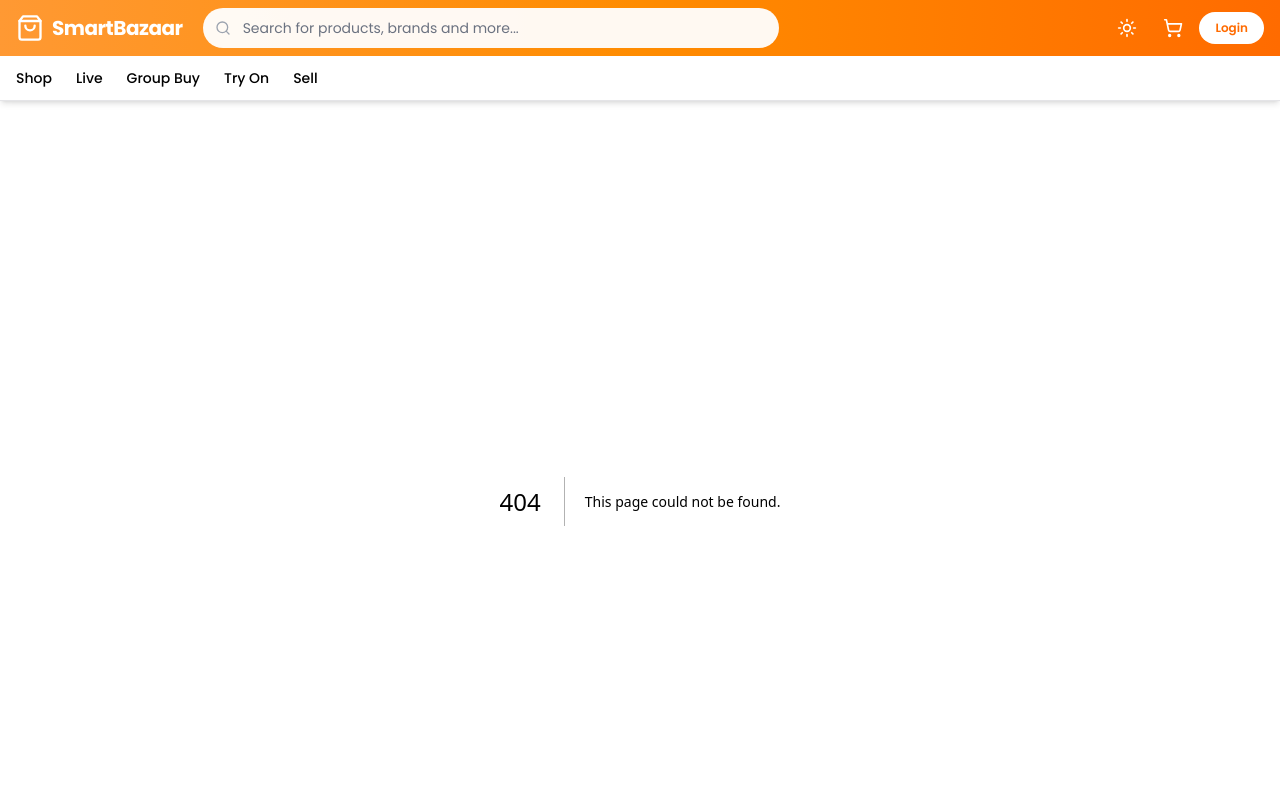
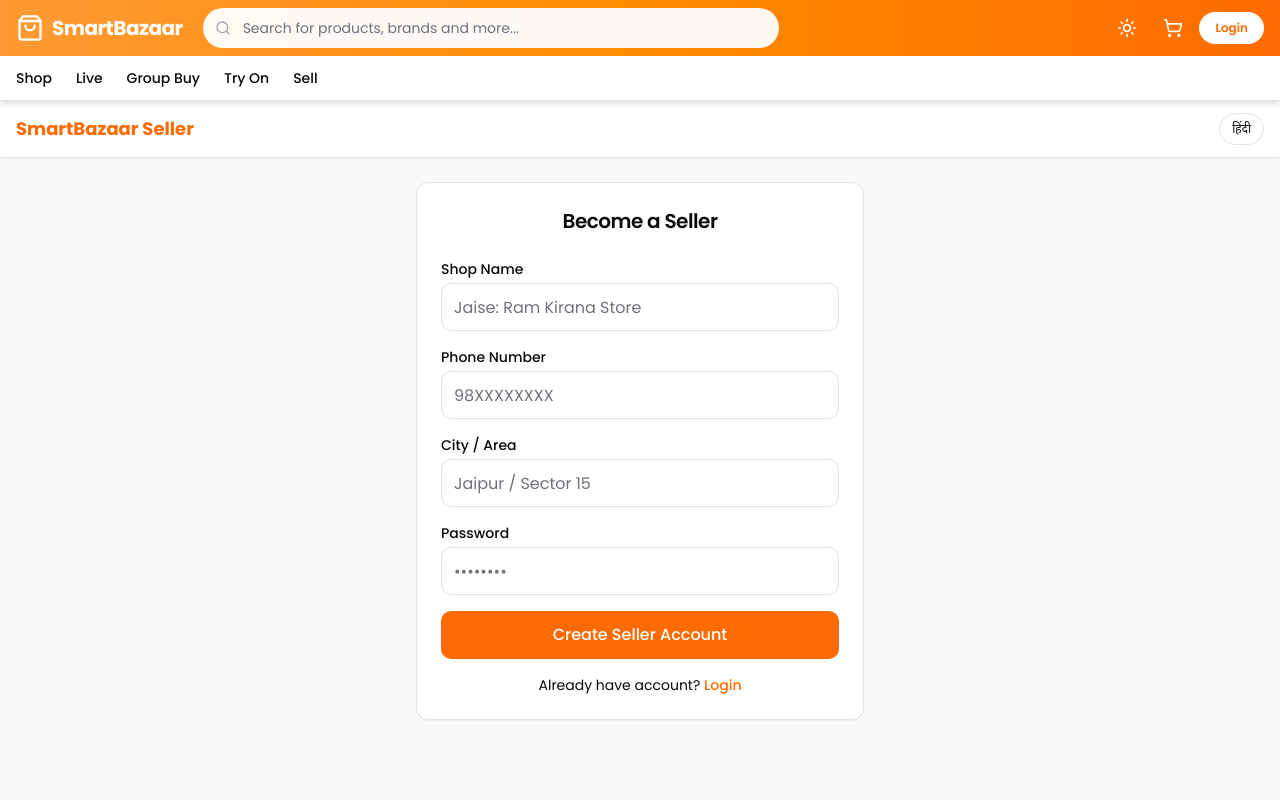
Before and after one commit to noimnotanshul/SmartBazaar, a Next.js app: page /seller/signup in a window 1280 px wide. Before the commit this address had no page. Shown: the top 800 px of the page. Built offline with nearby package versions, Linux system fonts and the light colour scheme.

Commit message:
Create page.tsx

```diff
--- /dev/null
+++ b/app/seller/signup/page.tsx
@@ -0,0 +1,112 @@
+"use client"
+
+import { useState } from "react"
+import { useRouter } from "next/navigation"
+import { useSellerLang } from "@/lib/seller-language"
+import { Button } from "@/components/ui/button"
+import { Input } from "@/components/ui/input"
+import { Card, CardContent, CardHeader, CardTitle } from "@/components/ui/card"
+import Link from "next/link"
+import { toast } from "sonner"
+
+export default function SellerSignupPage() {
+  const { t } = useSellerLang()
+  const router = useRouter()
+  const [loading, setLoading] = useState(false)
+  const [form, setForm] = useState({
+    shopName: "",
+    phone: "",
+    city: "",
+    password: "",
+  })
+
+  const handleSubmit = async (e: React.FormEvent) => {
+    e.preventDefault()
+    if (!form.shopName || !form.phone || !form.city || !form.password) {
+      toast.error("Saari fields bharo")
+      return
+    }
+
+    setLoading(true)
+    try {
+      // Simple local storage for now (later connect Supabase)
+      const sellerData = {
+        id: "seller_" + Date.now(),
+        ...form,
+        role: "seller",
+      }
+      localStorage.setItem("seller_data", JSON.stringify(sellerData))
+      toast.success("Account ban gaya!")
+      router.push("/seller")
+    } catch (err) {
+      toast.error("Kuch galat ho gaya")
+    } finally {
+      setLoading(false)
+    }
+  }
+
+  return (
+    <div className="max-w-md mx-auto">
+      <Card>
+        <CardHeader>
+          <CardTitle className="text-xl text-center">{t("signupTitle")}</CardTitle>
+        </CardHeader>
+        <CardContent>
+          <form onSubmit={handleSubmit} className="space-y-4">
+            <div>
+              <label className="text-sm font-medium mb-1 block">{t("shopName")}</label>
+              <Input
+                value={form.shopName}
+                onChange={(e) => setForm({ ...form, shopName: e.target.value })}
+                placeholder="Jaise: Ram Kirana Store"
+                className="h-12 text-base"
+              />
+            </div>
+            <div>
+              <label className="text-sm font-medium mb-1 block">{t("phone")}</label>
+              <Input
+                type="tel"
+                value={form.phone}
+                onChange={(e) => setForm({ ...form, phone: e.target.value })}
+                placeholder="98XXXXXXXX"
+                className="h-12 text-base"
+              />
+            </div>
+            <div>
+              <label className="text-sm font-medium mb-1 block">{t("city")}</label>
+              <Input
+                value={form.city}
+                onChange={(e) => setForm({ ...form, city: e.target.value })}
+                placeholder="Jaipur / Sector 15"
+                className="h-12 text-base"
+              />
+            </div>
+            <div>
+              <label className="text-sm font-medium mb-1 block">{t("password")}</label>
+              <Input
+                type="password"
+                value={form.password}
+                onChange={(e) => setForm({ ...form, password: e.target.value })}
+                placeholder="••••••••"
+                className="h-12 text-base"
+              />
+            </div>
+            <Button
+              type="submit"
+              disabled={loading}
+              className="w-full h-12 text-base bg-[#FF6B00] hover:bg-[#E65C00]"
+            >
+              {loading ? t("loading") : t("signup")}
+            </Button>
+          </form>
+          <p className="text-center text-sm mt-4">
+            {t("alreadyHaveAccount")}{" "}
+            <Link href="/seller/login" className="text-[#FF6B00] font-medium">
+              {t("login")}
+            </Link>
+          </p>
+        </CardContent>
+      </Card>
+    </div>
+  )
+}
```
